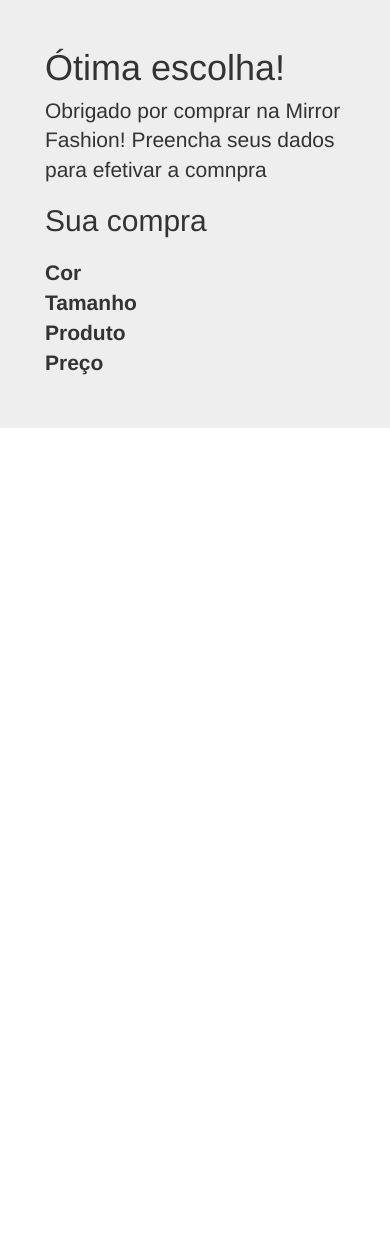
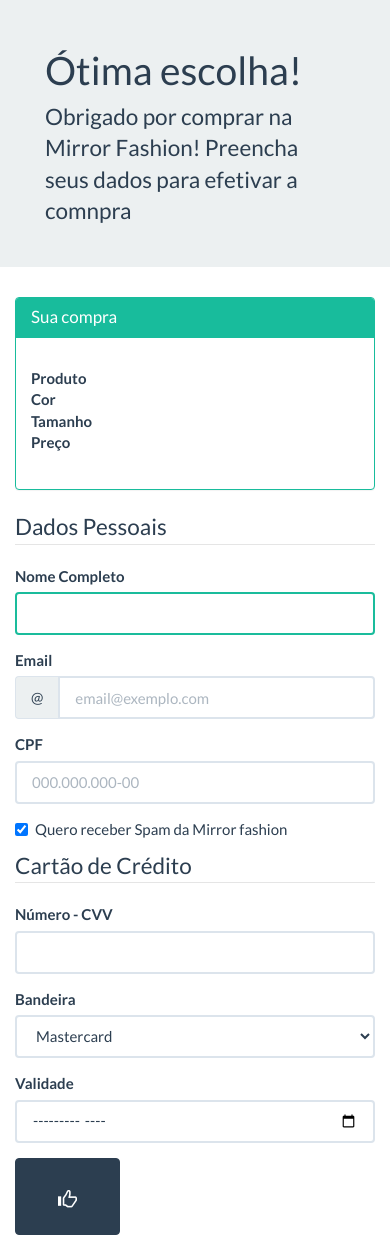
Before and after one commit to ljbmoura/caelum-wd43, a PHP site: page /checkout.php in a window 390 px wide. Before the commit the page ends 428 px from the top, so only its background shows below. Run offline with PHP 8.4, Linux system fonts and the light colour scheme; data that the repository does not hold is empty.

Commit message:
ate pag201

```diff
--- a/mirror-fashion/checkout.php
+++ b/mirror-fashion/checkout.php
@@ -6,29 +6,123 @@
 <title>Checkout Mirror Fashion</title>
 <meta name="viewport" content="width=device-width">
 <link rel="stylesheet" type="text/css" href="css/bootstrap.css">
+<link rel="stylesheet" type="text/css" href="css/bootstrap-flatly.css">
+<link rel="stylesheet" type="text/css" href="css/checkout.css">
 </head>
 
 <body>
+	<script type="text/javascript">
+		document.querySelector('input[type=email]').oninvalid = function() {
+			this.setCustomValidity("");
+			if (!this.validity.valid) {
+			}
+		}
+	</script>
 	<div class="jumbotron">
 		<div class="container">
 			<h1>Ótima escolha!</h1>
-		<p>Obrigado por comprar na Mirror Fashion! Preencha seus dados para efetivar a comnpra
-		</p>
+			<p>Obrigado por comprar na Mirror Fashion! Preencha seus dados
+				para efetivar a comnpra</p>
 
-		<h2>Sua compra</h2>
+		</div>
+	</div>
+	<div class="container">
+		<div class="row">
+
+			<div class="col-sm-4 col-lg-3">
+				<div class="panel panel-success">
+					<div class="panel-heading">
+						<h2 class="panel-title">Sua compra</h2>
+					</div>
+					<div class="panel-body">
+						<img src="img/produtos/foto<?=$_POST["id"]?>-
+						<?=$_POST["cor"]?>
+						.png" class="img-thumbnail img-responsive hidden-xs">
 						<dl>
+							<dt>Produto</dt>
+							<dd>
+								<?=$_POST["nome"] ?>
+							</dd>
+
 							<dt>Cor</dt>
-			<dd><?=$_POST["cor"] ?></dd>
+							<dd>
+								<?=$_POST["cor"] ?>
+							</dd>
 
 							<dt>Tamanho</dt>
-			<dd><?=$_POST["tamanho"] ?></dd>
-
-			<dt>Produto</dt>
-			<dd><?=$_POST["nome"] ?></dd>
+							<dd>
+								<?=$_POST["tamanho"] ?>
+							</dd>
 
 							<dt>Preço</dt>
-			<dd><?=$_POST["preco"] ?></dd>
+							<dd>
+								<?=$_POST["preco"] ?>
+							</dd>
 						</dl>
+					</div>
+				</div>
+			</div>
+
+			<div class="col-sm-8 col-lg-9">
+				<form action="">
+				<div class="row">
+					<fieldset class="col-md-6">
+						<legend>Dados Pessoais</legend>
+						<div class="form-group">
+							<label for="nome">Nome Completo</label> <input type="text"
+								class="form-control" id="nome" name="nome" autofocus="autofocus"
+								required>
+						</div>
+						<div class="form-group">
+							<label for="email">Email</label>
+							<div class="input-group">
+								<span class="input-group-addon">@</span> <input type="text"
+									class="form-control" id="email" name="email"
+									placeholder="email@exemplo.com">
+							</div>
+						</div>
+						<div class="form-group">
+							<label for="cpf">CPF</label> <input type="text"
+								class="form-control" id="cpf" name="cpf"
+								placeholder="000.000.000-00" required="required">
+						</div>
+						<div class="checkbox">
+							<label><input type="checkbox" value="sim"
+								checked="checked" id="spam" name="spam">Quero receber
+								Spam da Mirror fashion</label>
+						</div>
+					</fieldset>
+
+					<fieldset class="col-md-6">
+						<legend>Cartão de Crédito</legend>
+						<div class="form-group">
+							<label for="numero-cartao">Número - CVV </label> <input
+								type="text" class="form-control" id="numero-cartao"
+								name="numero-cartao">
+						</div>
+						<div class="form-group">
+							<label for="bandeira-cartao">Bandeira</label> <select
+								name="bandeira-cartao" id="bandeira-cartao" class="form-control">
+								<option value="mastercard">Mastercard</option>
+								<option value="visa">Visa</option>
+								<option value="amex">American Express</option>
+							</select>
+						</div>
+						<div class="form-group">
+							<label for="validade-cartao">Validade</label> <input type="month"
+								class="form-control" id="validade-cartao" name="validade-cartao">
+						</div>
+
+
+					</fieldset>
+
+				</div>
+					<button type="submit" class="btn btn-primary">
+						<span class="glyphicon glyphicon-thumbs-up btn-lg pull-right"></span>
+					</button>
+				</form>
+			</div>
+
 		</div>
 	</div>
 </body>
--- a/mirror-fashion/css/mobile.css
+++ b/mirror-fashion/css/mobile.css
@@ -24,9 +24,7 @@
 	margin: 5px;
 }
 
-.busca,
-.menu-departamentos,
-.destaque img {
+.busca, .menu-departamentos, .destaque img {
 	margin-right: 0;
 	width: 100%;
 }
--- a/mirror-fashion/produto.php
+++ b/mirror-fashion/produto.php
@@ -28,6 +28,7 @@
 			<input type="submit" class="comprar" value="Comprar">
 			<input type="hidden" name="nome" value="Fuzzy Cardigan">
 			<input type="hidden" name="preco" value="129.00">
+			<input type="hidden" name="id" value="2">
 		</form>
 	</div>
 	<div class="detalhes">
```
Lines whose indentation alone changed are shown as unchanged.
